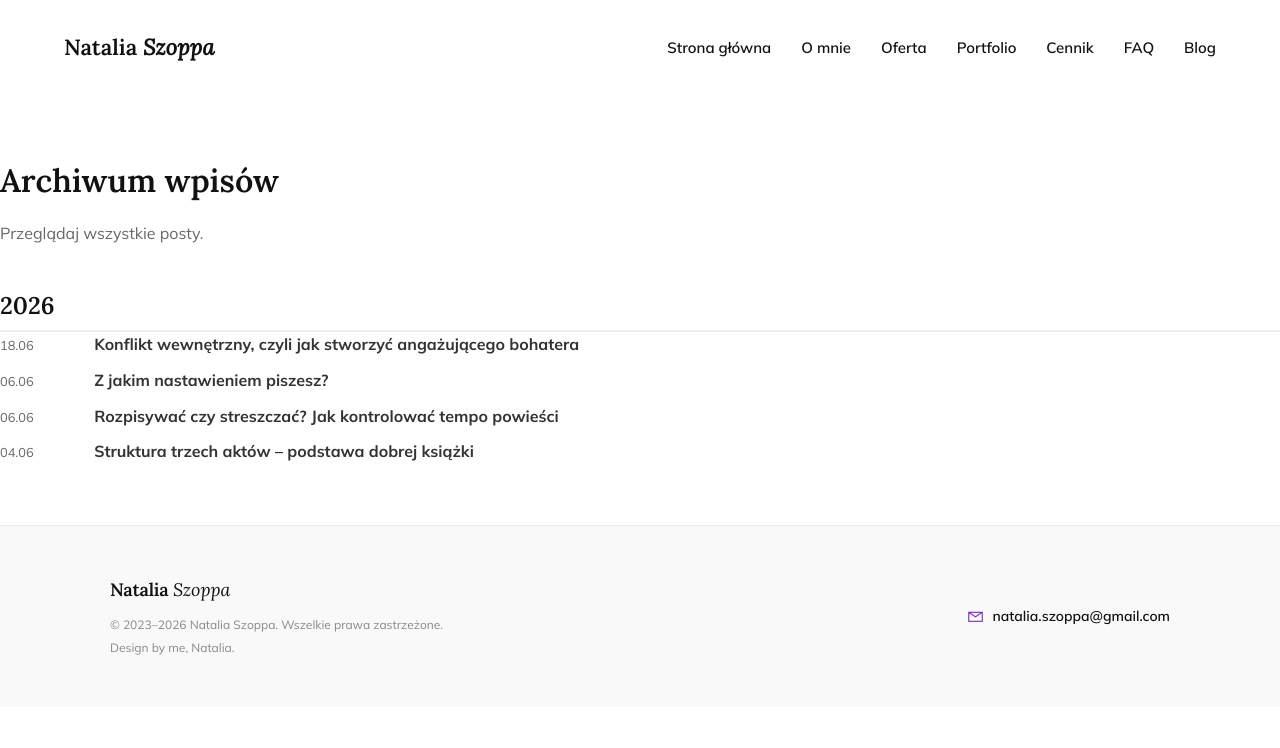
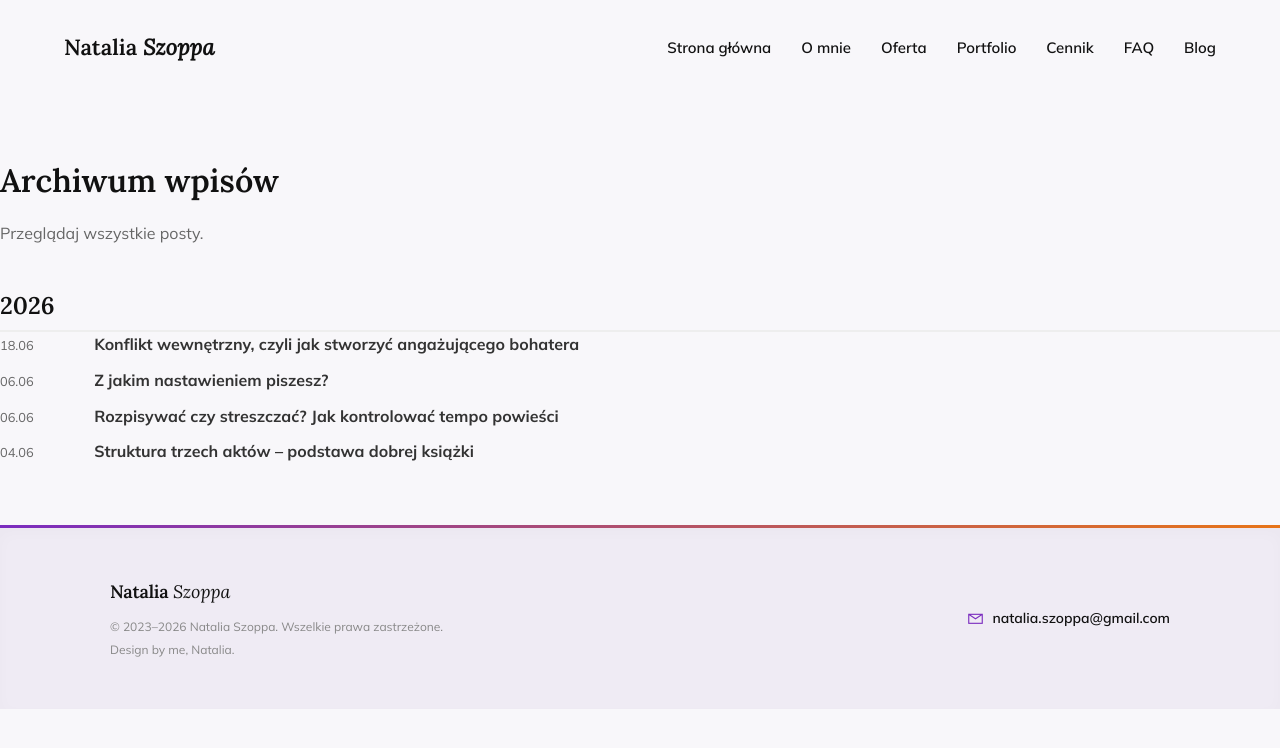
Before and after one commit to Bonnie00726/nataliaszoppa, a Jekyll site: the page built from archiwum.html, in a window 1280 px wide. Shown: the top 748 px of the page. Built offline with Jekyll 4.4.1, drawn with Linux system fonts in a browser that asks for light colours.

Commit message:
Update head.html

```diff
--- a/_includes/head.html
+++ b/_includes/head.html
@@ -16,12 +16,13 @@
         /* === 1. ZMIENNE KOLORYSTYCZNE I GEOMETRYCZNE === */
         :root {
             /* Główne kolory */
-            --bg-color: #Ffffff;
+            --bg-color: #F8F7FA;
             --text-black: #111111;
             --text-gray: #444444;
             --text-muted: #888888;
-            --bg-muted: #f9f9fa;
-            --border-color: #eaeaea;
+            --bg-muted: #EFEBF4;
+            --border-color: #DED8E6;
+            --card-bg: #FFFFFF;
 
             /* Akcenty i Gradienty firmowe */
             --gradient: linear-gradient(135deg, #7b2cbf, #f77f00);
@@ -141,12 +142,14 @@
         /* STOPKA */
     .site-footer {
         text-align: center;
-        padding: 50px 20px; /* Zwiększyłem odrobinę padding, żeby szare tło miało czym oddychać */
-        border-top: 1px solid var(--border-color);
+        padding: 50px 20px;
         margin-top: 60px;
         font-size: 13px;
         color: var(--text-muted);
-        background-color: var(--bg-muted); /* Magia! Lekki, elegancki szary odcień */
+        background-color: var(--bg-muted);
+        border-top: 3px solid transparent;
+        border-image: var(--gradient) 1;
+        box-shadow: inset 0 5px 15px rgba(0,0,0,0.02);
     }
 
         .footer-container {
```
